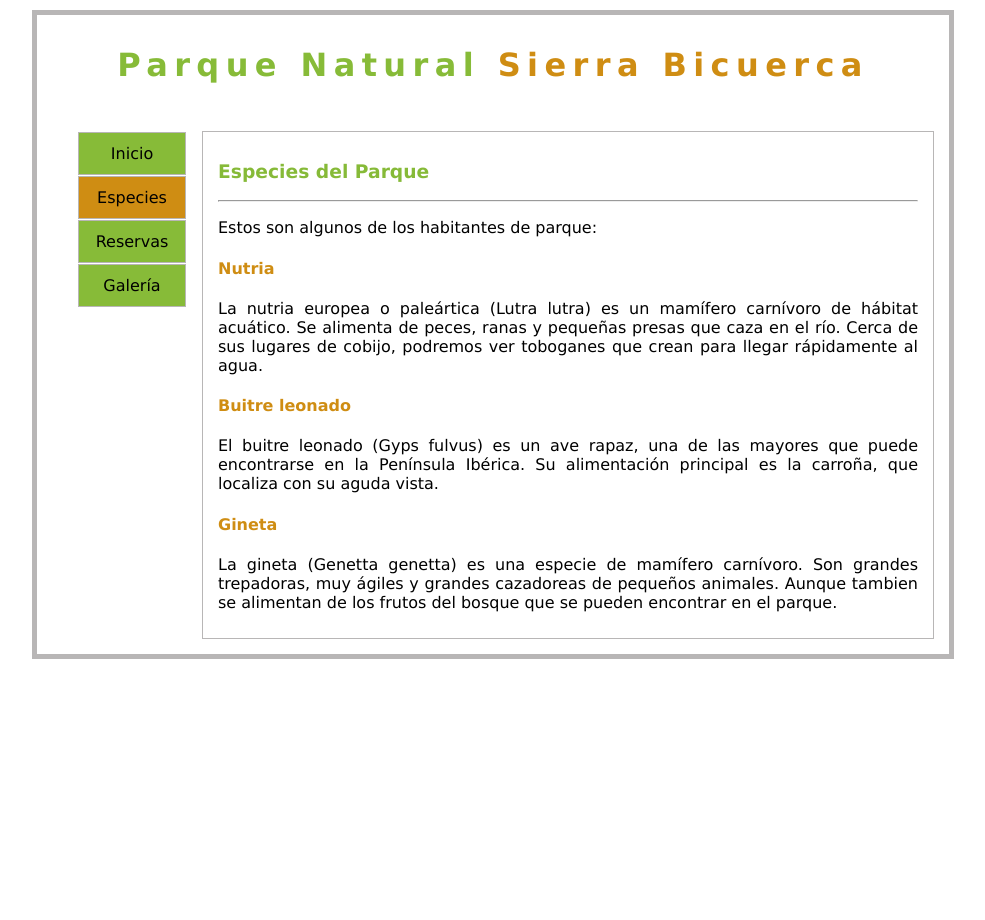
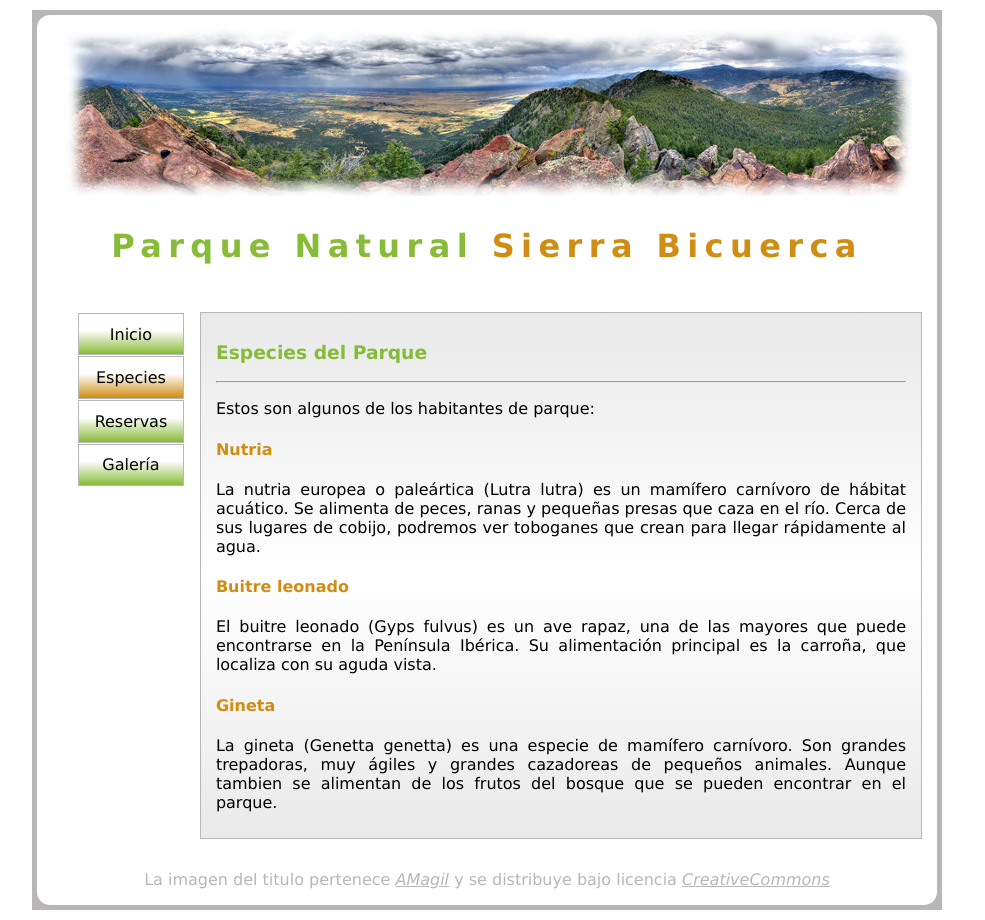
Before and after one commit to vladasel/UD28-HTML-CSS.EJ4-parque-natuural, a plain HTML site: page parquenatural/especies.html in a window 1280 px wide. Shown: the whole page, without its empty margins (158-1143 px from the left). Before the commit the page ends 800 px from the top, so only its background shows below. Drawn offline with Linux system fonts and the light colour scheme.

Commit message:
done ej10

```diff
--- a/parquenatural/css/estilo.css
+++ b/parquenatural/css/estilo.css
@@ -1,5 +1,11 @@
 html {
     font-family: 'Lucida Sans Unicode';
+
+}
+
+.marco {
+    background-color: rgb(184, 182, 182);
+    width: 910px;
 
 }
 
@@ -13,6 +19,9 @@ body {
 .engloba {
     border: 5px solid rgb(184, 182, 182);
     display: inline-block;
+    background-color: white;
+    border-radius: 2%;
+    width: 900px;
 }
 
 .centro {
@@ -31,6 +40,7 @@ body {
     margin: 15px;
     width: 700px;
     float: right;
+    background-image: linear-gradient(rgb(233, 233, 233), white, rgb(233, 233, 233));
 
 
 }
@@ -42,7 +52,7 @@ li {
     padding: 10%;
     text-align: center;
     color: rgb(184, 182, 182);
-    background-color: rgb(135, 187, 56);
+    background-image: linear-gradient(white 40%, rgb(135, 187, 56));
 
 }
 
@@ -54,11 +64,13 @@ a {
 }
 
 li:hover {
-    background-color: blanchedalmond;
+    background-image: linear-gradient(white 20%, blanchedalmond);
 
 }
 
-.actual{
+.actual {
+    background-image: linear-gradient(white 40%, rgb(207, 141, 19));
+
     background-color: rgb(207, 141, 19);
 }
 
@@ -77,3 +89,23 @@ h4,
 .orange {
     color: rgb(207, 141, 19);
 }
+
+.imagen {
+    display: flex;
+    justify-content: center;
+    margin-top: 10px;
+}
+
+footer {
+
+    text-align: center;
+    color: rgb(184, 182, 182);
+
+}
+
+footer a {
+    color: rgb(184, 182, 182);
+    font-style: italic;
+    text-decoration: underline;
+
+}
--- a/parquenatural/especies.html
+++ b/parquenatural/especies.html
@@ -10,7 +10,11 @@
 </head>
 
 <body>
+    <div class="marco">
         <div class="engloba">
+            <div class="imagen">
+                <img src="imagenes/panoramica.jpg" alt="Panoramica">
+            </div>
             <h1>Parque Natural <span class="orange">Sierra Bicuerca</span></h1>
             <div class="centro">
                 <div class=menu>
@@ -43,6 +47,13 @@
                         animales. Aunque tambien se alimentan de los frutos del bosque que
                         se pueden encontrar en el parque.</p>
                 </div>
+
+            </div>
+            <footer>
+                <p>La imagen del titulo pertenece <a href="https://www.flickr.com/photos/amagill/2740376079/">AMagil</a>
+                    y se distribuye bajo licencia <a
+                        href="https://creativecommons.org/licenses/by/2.0/deed.es">CreativeCommons</a></p>
+            </footer>
         </div>
     </div>
 </body>
```
Also changed, not shown: parquenatural/index.html (+11 -0 lines), parquenatural/imagenes/panoramica.jpg (added). Lines whose indentation alone changed are shown as unchanged.
